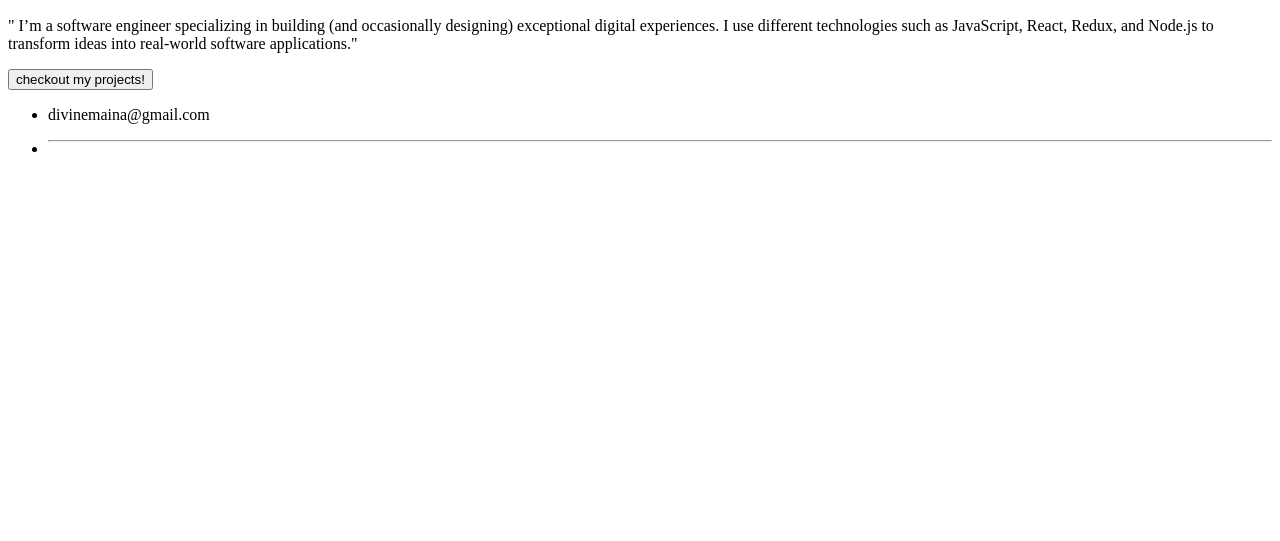
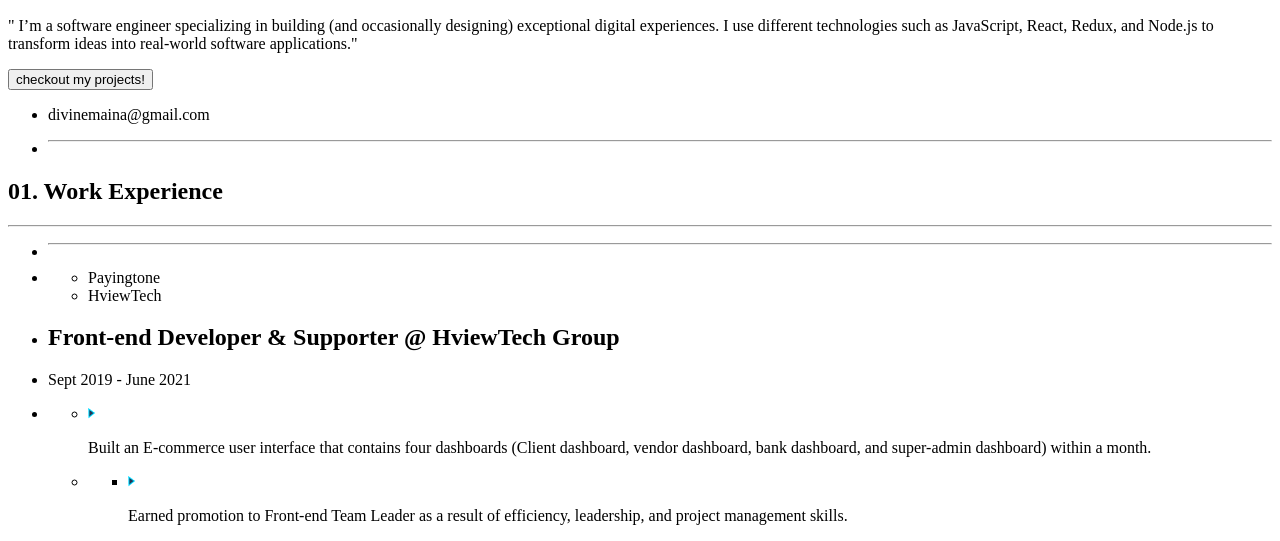
Before and after one commit to divinecharlotte/my_brand, a plain HTML site: page index.html in a window 1280 px wide. Shown: the part 564-1105 px from the top of the page. Before the commit the page ends 800 px from the top, so only its background shows below. Drawn offline with Linux system fonts and the light colour scheme.

Commit message:
ADD EXPERIENCE  SECTION

```diff
--- a/index.html
+++ b/index.html
@@ -77,6 +77,53 @@
         </ul>
       </div>
     </section>
+    <section class="experience">
+      <div class="header-wrapper">
+        <h1>01. Work Experience</h1>
+        <hr />
+      </div>
+      <div class="recent-job-cont">
+        <div class="recent-job-first-cont">
+          <ul>
+            <li><hr /></li>
+            <li>
+              <ul>
+                <li>Payingtone</li>
+                <li>HviewTech</li>
+              </ul>
+            </li>
+          </ul>
+        </div>
+        <div class="recent-job-second-cont">
+          <ul>
+            <li><h2>Front-end Developer & Supporter @ HviewTech Group</h2></li>
+            <li><p>Sept 2019 - June 2021</p></li>
+            <li>
+              <ul>
+                <li>
+                  <img src="./assets/Polygon 1.png" alt="pointer" />
+                  <p>
+                    Built an E-commerce user interface that contains four
+                    dashboards (Client dashboard, vendor dashboard, bank
+                    dashboard, and super-admin dashboard) within a month.
+                  </p>
+                </li>
+                <li>
+                  <ul>
+                    <li>
+                      <img src="./assets/Polygon 1.png" alt="pointer" />
+                      <p>
+                        Earned promotion to Front-end Team Leader as a result of
+                        efficiency, leadership, and project management skills.
+                      </p>
+                    </li>
+                  </ul>
+                </li>
+              </ul>
+            </li>
+          </ul>
+        </div>
+      </div>
+    </section>
 
-  </body>
 </html>
```
